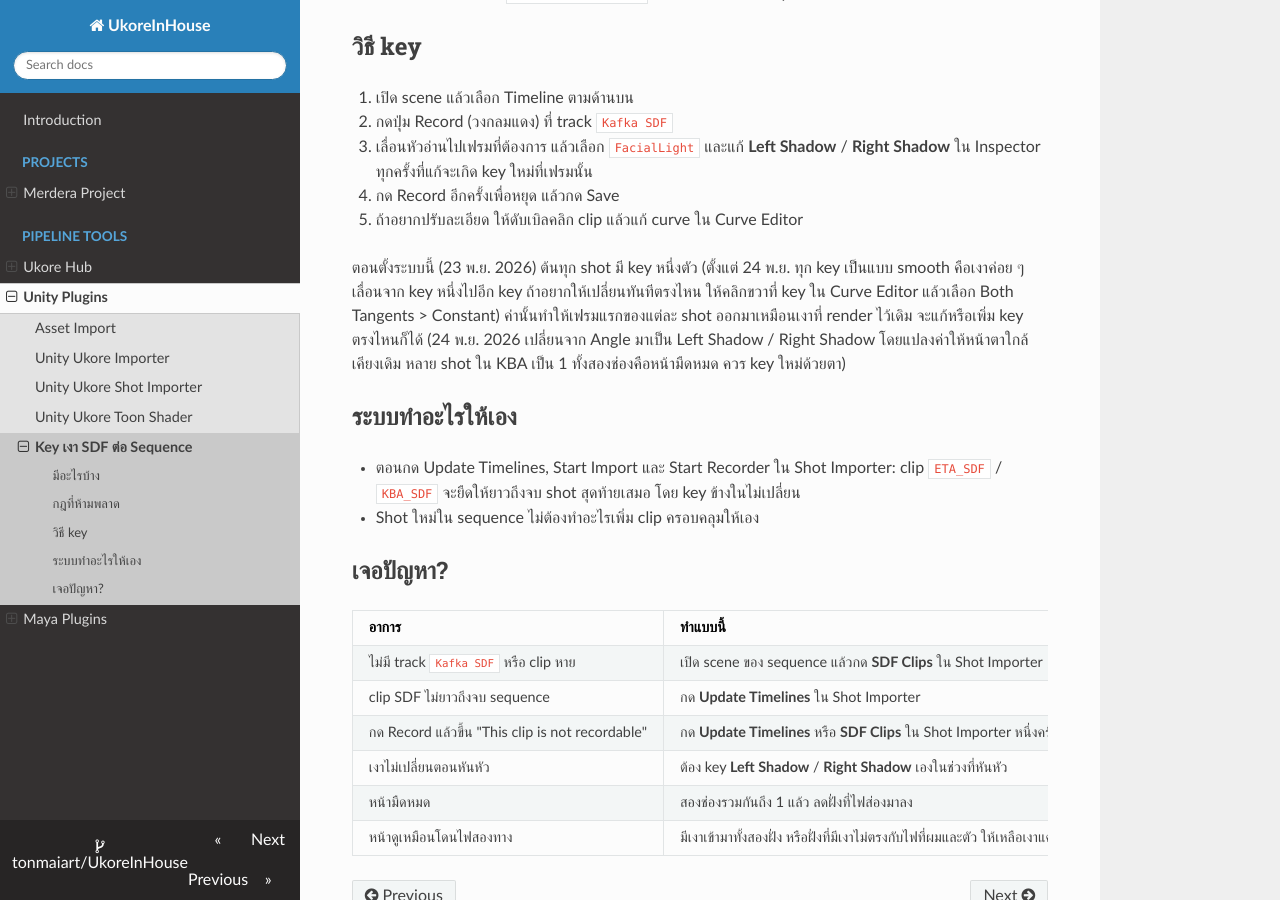
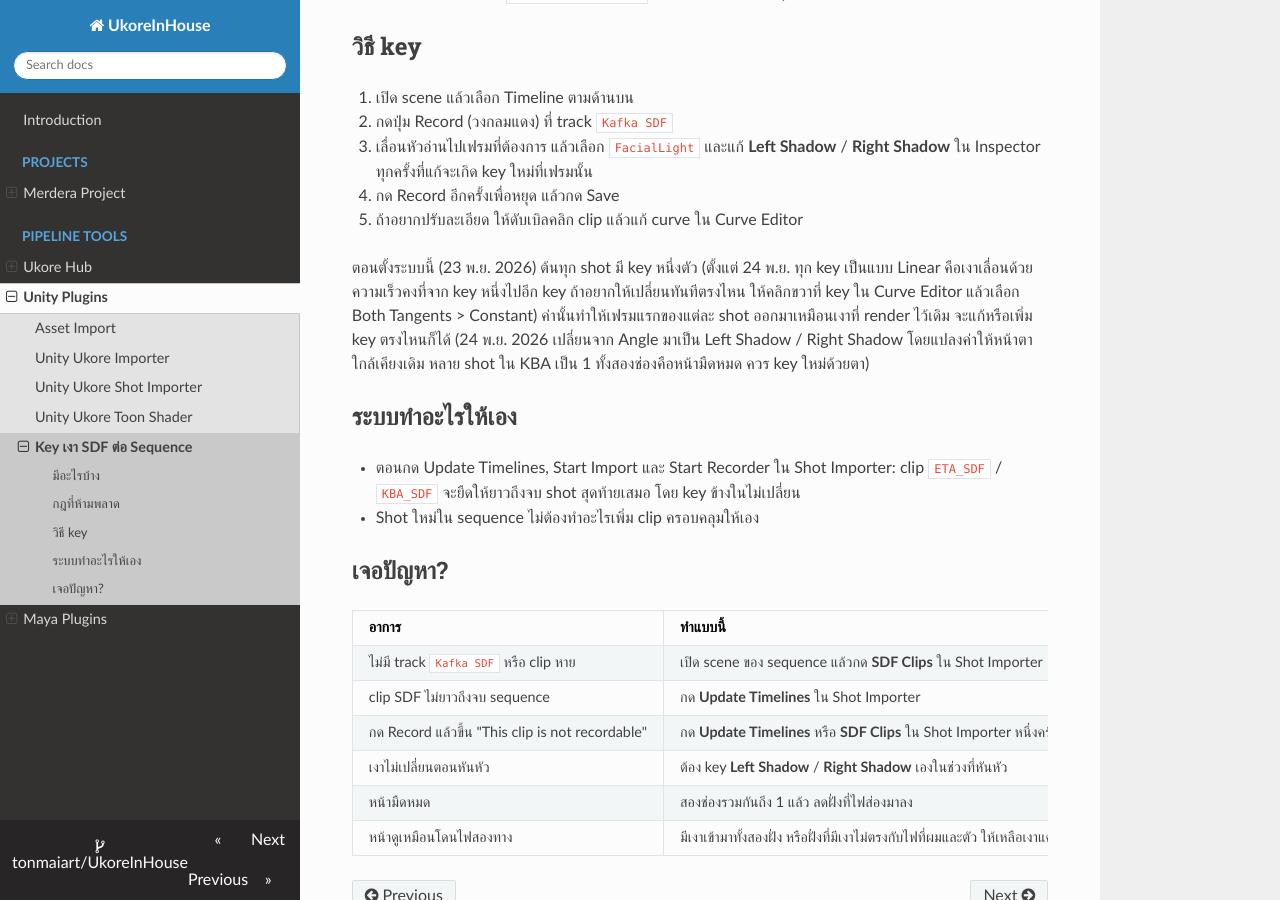
Before and after one commit to tonmaiart/UkoreInHouse, an MkDocs documentation site: the page built from docs/unity_ukore_toonshader/sdf-keys.md, in a window 1280 px wide and 900 px high, scrolled down 972 px. Built offline with MkDocs 1.6.1, drawn with Linux system fonts in a browser that asks for light colours; nearby versions of some CDN libraries.

Commit message:
SDF keys: keys are linear now
Co-Authored-By: Claude Opus 5.5 <noreply@anthropic.com>

```diff
--- a/docs/unity_ukore_toonshader/sdf-keys.md
+++ b/docs/unity_ukore_toonshader/sdf-keys.md
@@ -32,7 +32,7 @@ Key เก็บแยกไว้ในไฟล์ของ sequence เอง
 4. กด Record อีกครั้งเพื่อหยุด แล้วกด Save
 5. ถ้าอยากปรับละเอียด ให้ดับเบิลคลิก clip แล้วแก้ curve ใน Curve Editor
 
-ตอนตั้งระบบนี้ (23 พ.ย. 2026) ต้นทุก shot มี key หนึ่งตัว (ตั้งแต่ 24 พ.ย. ทุก key เป็นแบบ smooth คือเงาค่อย ๆ เลื่อนจาก key หนึ่งไปอีก key ถ้าอยากให้เปลี่ยนทันทีตรงไหน ให้คลิกขวาที่ key ใน Curve Editor แล้วเลือก Both Tangents > Constant) ค่านั้นทำให้เฟรมแรกของแต่ละ shot ออกมาเหมือนเงาที่ render ไว้เดิม จะแก้หรือเพิ่ม key ตรงไหนก็ได้ (24 พ.ย. 2026 เปลี่ยนจาก Angle มาเป็น Left Shadow / Right Shadow โดยแปลงค่าให้หน้าตาใกล้เคียงเดิม หลาย shot ใน KBA เป็น 1 ทั้งสองช่องคือหน้ามืดหมด ควร key ใหม่ด้วยตา)
+ตอนตั้งระบบนี้ (23 พ.ย. 2026) ต้นทุก shot มี key หนึ่งตัว (ตั้งแต่ 24 พ.ย. ทุก key เป็นแบบ Linear คือเงาเลื่อนด้วยความเร็วคงที่จาก key หนึ่งไปอีก key ถ้าอยากให้เปลี่ยนทันทีตรงไหน ให้คลิกขวาที่ key ใน Curve Editor แล้วเลือก Both Tangents > Constant) ค่านั้นทำให้เฟรมแรกของแต่ละ shot ออกมาเหมือนเงาที่ render ไว้เดิม จะแก้หรือเพิ่ม key ตรงไหนก็ได้ (24 พ.ย. 2026 เปลี่ยนจาก Angle มาเป็น Left Shadow / Right Shadow โดยแปลงค่าให้หน้าตาใกล้เคียงเดิม หลาย shot ใน KBA เป็น 1 ทั้งสองช่องคือหน้ามืดหมด ควร key ใหม่ด้วยตา)
 
 ## ระบบทำอะไรให้เอง
 
```
